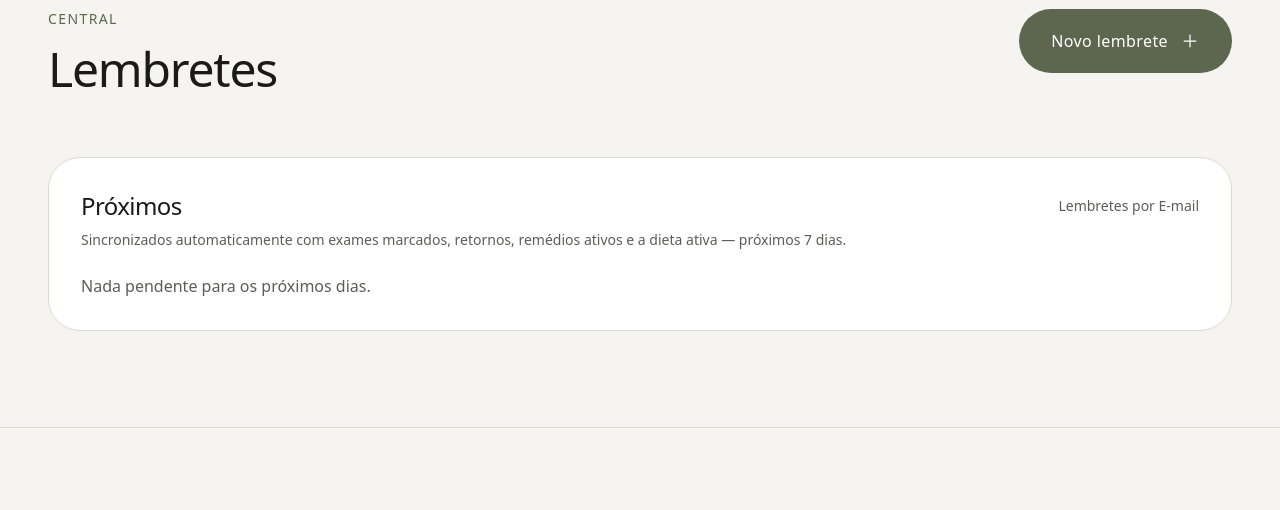
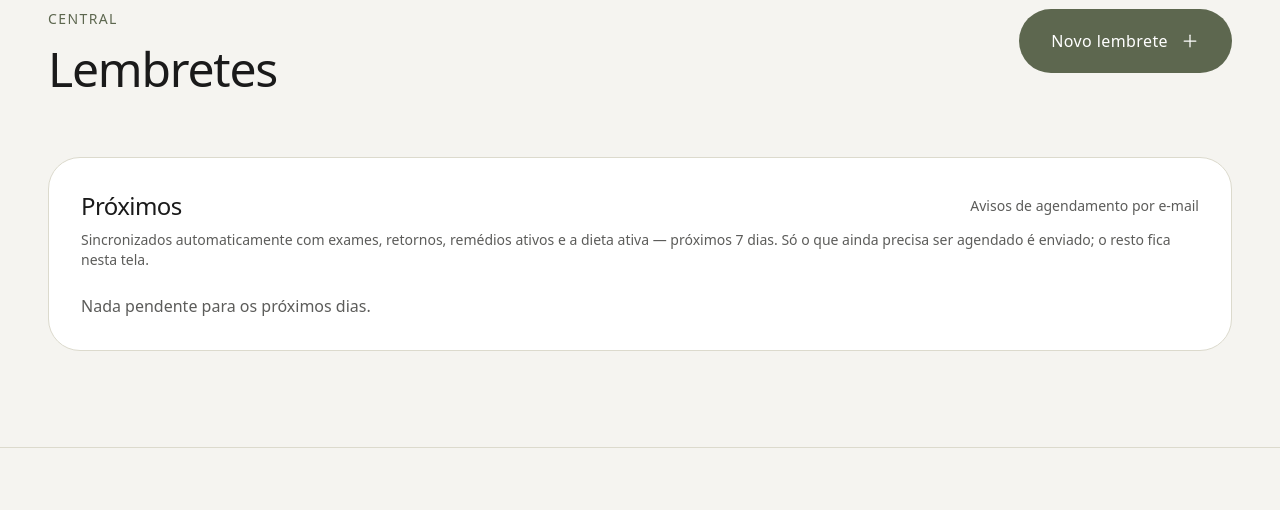
Before and after one commit to elvertoni/vitalis, a Django app: page /lembretes/ in a window 1280 px wide. Shown: the part 151-661 px from the top of the page. Run offline with Django 5.2, Linux system fonts and the light colour scheme; the visitor is signed in with stand-in values (Sample User, id 1); data comes from the database, SQL or seed files in the repository; data that the repository does not hold is empty; some libraries are stand-ins or nearby versions.

Commit message:
fix: central de lembretes para de prometer canal que não existe
O perfil estava com notification_channel=whatsapp e a tela dizia "Lembretes
por WhatsApp", sendo que só o e-mail despacha (D-028). Agora diz o que de
fato acontece e marca o canal escolhido como em preparo.

O texto de apoio também explica a regra nova: só o que precisa ser agendado
sai por mensagem, o resto fica na tela.

Co-Authored-By: Claude Opus 5 <noreply@anthropic.com>
Claude-Session: https://claude.ai/code/session_01RrJX6LTG3eqUFMaWc8obuH

```diff
--- a/lembretes/views.py
+++ b/lembretes/views.py
@@ -11,6 +11,7 @@ from django.utils import timezone
 from django.views import View
 from django.views.generic import TemplateView
 
+from accounts.models import Profile
 from billing.gating import auto_reminders_enabled
 from core.views import OwnerCreateView
 
@@ -31,7 +32,10 @@ class ReminderIndexView(LoginRequiredMixin, TemplateView):
         pending = Reminder.objects.filter(user=user, status=Reminder.Status.PENDING).order_by('remind_at')
         context['due_now'] = pending.filter(remind_at__lte=now)
         context['upcoming'] = pending.filter(remind_at__gt=now)
+        # A tela não promete o que o sistema não faz: e-mail é o único canal que despacha
+        # (D-028). Se a pessoa escolheu outro no perfil, dizemos que está em preparo.
         context['channel'] = user.profile.get_notification_channel_display()
+        context['channel_pending'] = user.profile.notification_channel != Profile.NotificationChannel.EMAIL
         context['auto_reminders_enabled'] = auto_reminders_enabled(user)
         return context
 
--- a/templates/lembretes/index.html
+++ b/templates/lembretes/index.html
@@ -33,9 +33,9 @@
         <div class="bg-white rounded-[2rem] p-8 border border-[#dcdacd]">
             <div class="flex items-center justify-between mb-2">
                 <h2 class="text-2xl tracking-tight font-medium text-[#1a1a1a]">Próximos</h2>
-                <span class="text-sm text-[#5c5c5a]">Lembretes por {{ channel }}</span>
+                <span class="text-sm text-[#5c5c5a]">Avisos de agendamento por e-mail{% if channel_pending %} · {{ channel }} em preparo{% endif %}</span>
             </div>
-            <p class="text-sm text-[#5c5c5a] mb-6">Sincronizados automaticamente com exames marcados, retornos, remédios ativos e a dieta ativa — próximos 7 dias.</p>
+            <p class="text-sm text-[#5c5c5a] mb-6">Sincronizados automaticamente com exames, retornos, remédios ativos e a dieta ativa — próximos 7 dias. Só o que ainda precisa ser <strong class="font-medium">agendado</strong> é enviado; o resto fica nesta tela.</p>
             {% if upcoming %}
             <div class="flex flex-col">
                 {% for reminder in upcoming %}{% include 'lembretes/_reminder_row.html' with reminder=reminder due=False %}{% endfor %}
```
